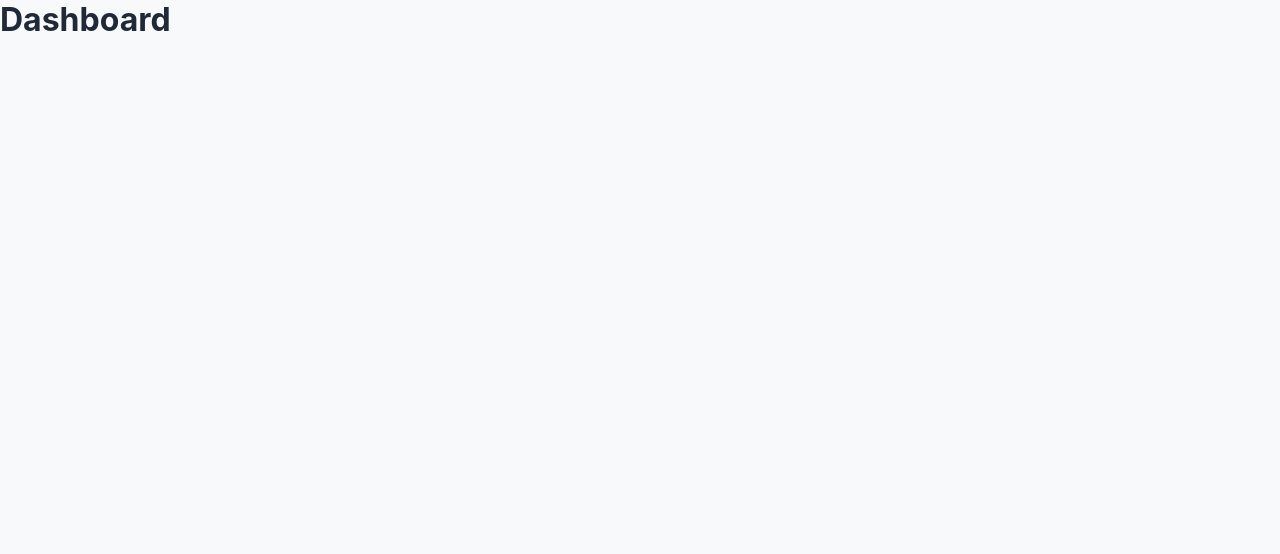
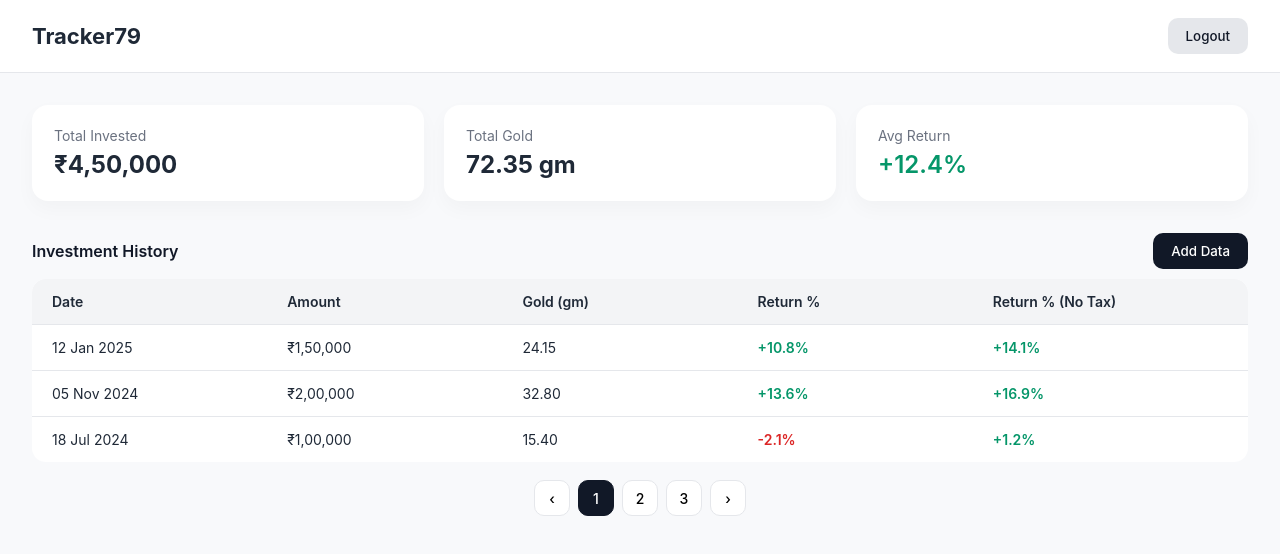
Before and after one commit to PROLAY2004/Tracker79, a React (Vite) app: page /dashboard in a window 1280 px wide. Shown: the top 554 px of the page. Built offline with nearby package versions, Linux system fonts and the light colour scheme; sample sign-in values are in the browser's storage.

Commit message:
Feat : dashboard page basic Implemented

```diff
--- /dev/null
+++ b/src/pages/dashboard/Dashboard.jsx
@@ -0,0 +1,81 @@
+import '../../styles/dashboard.scss';
+
+function Dashboard() {
+	return (
+		<div className="main-content">
+			<header className="navbar">
+				<h1 className="logo">Tracker79</h1>
+				<button className="btn-secondary logout-btn">Logout</button>
+			</header>
+
+			<section className="summary">
+				<div className="analytics-card">
+					<p>Total Invested</p>
+					<h2>₹4,50,000</h2>
+				</div>
+
+				<div className="analytics-card">
+					<p>Total Gold</p>
+					<h2>72.35 gm</h2>
+				</div>
+
+				<div className="analytics-card">
+					<p>Avg Return</p>
+					<h2 className="positive">+12.4%</h2>
+				</div>
+			</section>
+
+			<div className="section-action">
+				<span className="section-title">Investment History</span>
+
+				<button className="btn-primary">Add Data</button>
+			</div>
+
+			<section className="list-section">
+				<div className="table">
+					<div className="table-header">
+						<span>Date</span>
+						<span>Amount</span>
+						<span>Gold (gm)</span>
+						<span>Return %</span>
+						<span>Return % (No Tax)</span>
+					</div>
+
+					<div className="table-row">
+						<span>12 Jan 2025</span>
+						<span>₹1,50,000</span>
+						<span>24.15</span>
+						<span className="positive">+10.8%</span>
+						<span className="positive">+14.1%</span>
+					</div>
+
+					<div className="table-row">
+						<span>05 Nov 2024</span>
+						<span>₹2,00,000</span>
+						<span>32.80</span>
+						<span className="positive">+13.6%</span>
+						<span className="positive">+16.9%</span>
+					</div>
+
+					<div className="table-row">
+						<span>18 Jul 2024</span>
+						<span>₹1,00,000</span>
+						<span>15.40</span>
+						<span className="negative">-2.1%</span>
+						<span className="positive">+1.2%</span>
+					</div>
+				</div>
+
+				<div className="pagination">
+					<button className="page-btn">‹</button>
+					<button className="page-btn active">1</button>
+					<button className="page-btn">2</button>
+					<button className="page-btn">3</button>
+					<button className="page-btn">›</button>
+				</div>
+			</section>
+		</div>
+	);
+}
+
+export default Dashboard;
--- a/src/routes/Router.jsx
+++ b/src/routes/Router.jsx
@@ -4,6 +4,7 @@ import ProtectedRoute from './ProtectedRoute.jsx';
 import Signin from '../pages/auth/signin/Login';
 import Signup from '../pages/auth/signup/Register';
 import Forget from '../pages/auth/reset/Forget';
+import Dashboard from '../pages/dashboard/Dashboard.jsx';
 import ErrorPage from '../components/DefaultPage';
 
 const router = createBrowserRouter([
@@ -27,7 +28,7 @@ const router = createBrowserRouter([
 		path: '/dashboard',
 		element: (
 			<ProtectedRoute>
-				<h1>Dashboard</h1>
+				<Dashboard />
 			</ProtectedRoute>
 		),
 	},
--- a/src/styles/dashboard.scss
+++ b/src/styles/dashboard.scss
@@ -132,6 +132,58 @@
 }
 
 /* ===============================
+   Logout Button
+   =============================== */
+.logout-btn {
+    background: #f6f4f3;
+    color: #111827;
+    font-weight: 500;
+}
+
+/* ===============================
+   Section Action Bar
+   =============================== */
+.section-action {
+    display: flex;
+    align-items: center;
+    justify-content: space-between;
+    padding: 0 32px;
+    margin-bottom: 10px;
+}
+
+.section-title {
+    font-size: 16px;
+    font-weight: 600;
+    color: #111827;
+}
+
+/* ===============================
+   Pagination
+   =============================== */
+.pagination {
+    margin-top: 18px;
+    display: flex;
+    justify-content: center;
+    gap: 8px;
+}
+
+.page-btn {
+    min-width: 36px;
+    height: 36px;
+    border-radius: 10px;
+    border: 1px solid #e5e7eb;
+    background: #ffffff;
+    font-size: 14px;
+    font-weight: 500;
+    cursor: pointer;
+}
+
+.page-btn.active {
+    background: #111827;
+    color: #ffffff;
+    border-color: #111827;
+}
+/* ===============================
    Responsive (Scrollable Table)
    =============================== */
 
@@ -157,6 +209,18 @@
 
     .modal {
         width: 92%;
+    }
+}
+
+@media (max-width: 640px) {
+    .section-action {
+        padding: 0 20px;
+    }
+
+    .floating-add-btn {
+        width: 40px;
+        height: 40px;
+        font-size: 20px;
     }
 }
 
```
Also changed, not shown: src/components/PageLoader.jsx (added, +14 -0 lines), src/styles/loader.scss (added, +64 -0 lines).
